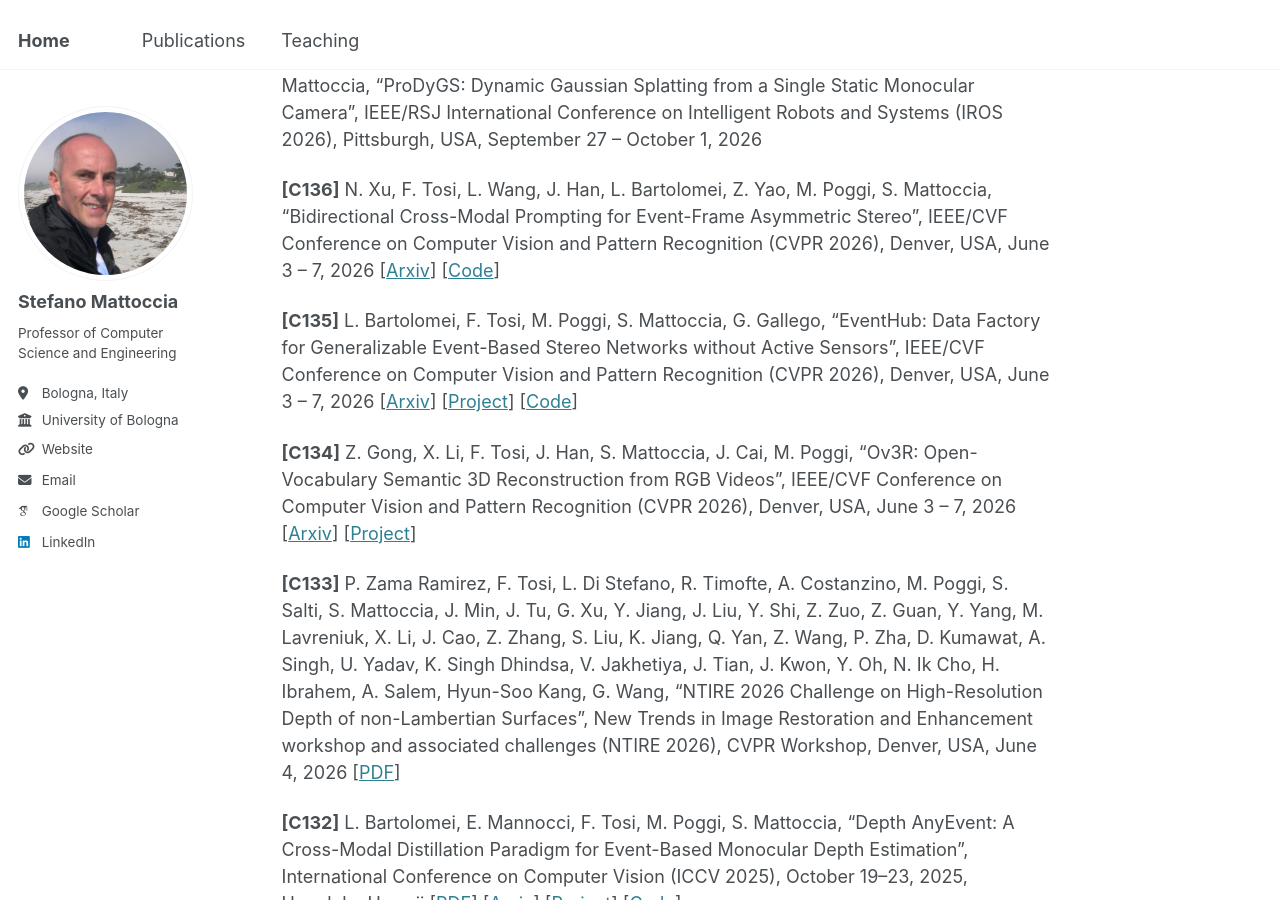
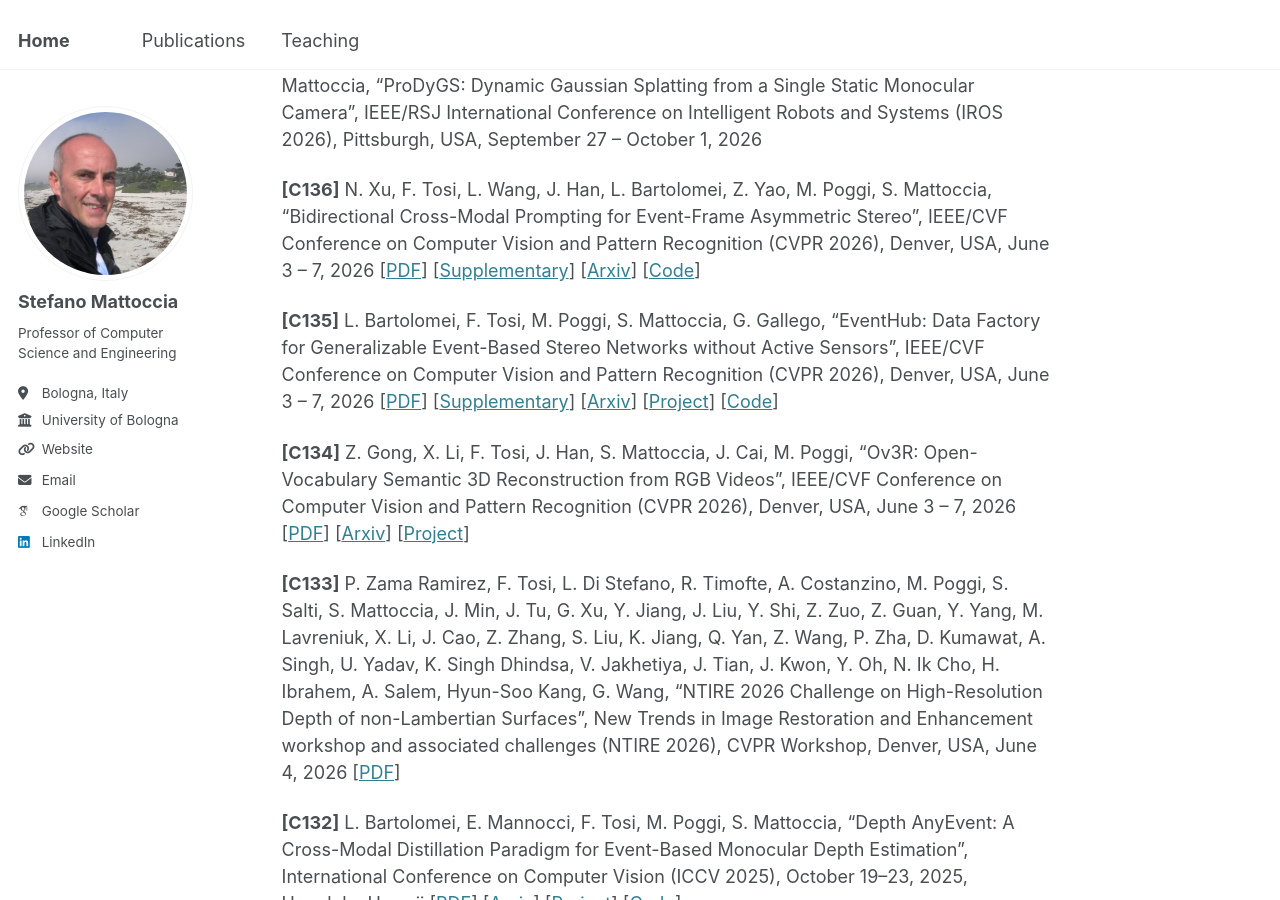
Before and after one commit to stefanomattoccia/stefanomattoccia.github.io, a Jekyll site: the page built from _pages/publications.md, in a window 1280 px wide and 900 px high, scrolled down 5006 px. Built offline with Jekyll 4.4.1, drawn with Linux system fonts in a browser that asks for light colours; some web fonts are replaced.

Commit message:
Enhance publication details with PDF and supplementary links
Updated publication entries with additional links for PDF and supplementary materials.

```diff
--- a/_pages/publications.md
+++ b/_pages/publications.md
@@ -106,11 +106,11 @@ International Conference and Workshop papers
 
 **[C137]** U. L. Cavalcanti, F. Tosi, M. Poggi, A. Conti, V. Zlokolica, V. Cambareri, S. Mattoccia, “ProDyGS: Dynamic Gaussian Splatting from a Single Static Monocular Camera”, IEEE/RSJ International Conference on Intelligent Robots and Systems (IROS 2026), Pittsburgh, USA, September 27 – October 1, 2026
 
-**[C136]** N. Xu, F. Tosi, L. Wang, J. Han, L. Bartolomei, Z. Yao, M. Poggi, S. Mattoccia, “Bidirectional Cross-Modal Prompting for Event-Frame Asymmetric Stereo”, IEEE/CVF Conference on Computer Vision and Pattern Recognition (CVPR 2026), Denver, USA, June 3 – 7, 2026 [[Arxiv](https://arxiv.org/pdf/2604.15312)] [[Code](https://github.com/xnh97/Bi-CMPStereo)]
+**[C136]** N. Xu, F. Tosi, L. Wang, J. Han, L. Bartolomei, Z. Yao, M. Poggi, S. Mattoccia, “Bidirectional Cross-Modal Prompting for Event-Frame Asymmetric Stereo”, IEEE/CVF Conference on Computer Vision and Pattern Recognition (CVPR 2026), Denver, USA, June 3 – 7, 2026 [[PDF](https://openaccess.thecvf.com/content/CVPR2026/papers/Xu_Bidirectional_Cross-Modal_Prompting_for_Event-Frame_Asymmetric_Stereo_CVPR_2026_paper.pdf)] [[Supplementary](https://openaccess.thecvf.com/content/CVPR2026/supplemental/Xu_Bidirectional_Cross-Modal_Prompting_CVPR_2026_supplemental.pdf)] [[Arxiv](https://arxiv.org/pdf/2604.15312)] [[Code](https://github.com/xnh97/Bi-CMPStereo)]
 
-**[C135]** L. Bartolomei, F. Tosi, M. Poggi, S. Mattoccia, G. Gallego, “EventHub: Data Factory for Generalizable Event-Based Stereo Networks without Active Sensors”, IEEE/CVF Conference on Computer Vision and Pattern Recognition (CVPR 2026), Denver, USA, June 3 – 7, 2026 [[Arxiv](https://arxiv.org/pdf/2604.02331)] [[Project](https://bartn8.github.io/eventhub/)] [[Code](https://github.com/bartn8/eventhub)]
+**[C135]** L. Bartolomei, F. Tosi, M. Poggi, S. Mattoccia, G. Gallego, “EventHub: Data Factory for Generalizable Event-Based Stereo Networks without Active Sensors”, IEEE/CVF Conference on Computer Vision and Pattern Recognition (CVPR 2026), Denver, USA, June 3 – 7, 2026 [[PDF](https://openaccess.thecvf.com/content/CVPR2026/papers/Bartolomei_EventHub_Data_Factory_for_Generalizable_Event-Based_Stereo_Networks_without_Active_CVPR_2026_paper.pdf)] [[Supplementary](https://openaccess.thecvf.com/content/CVPR2026/supplemental/Bartolomei_EventHub_Data_Factory_CVPR_2026_supplemental.pdf)] [[Arxiv](https://arxiv.org/pdf/2604.02331)] [[Project](https://bartn8.github.io/eventhub/)] [[Code](https://github.com/bartn8/eventhub)]
 
-**[C134]** Z. Gong, X. Li, F. Tosi, J. Han, S. Mattoccia, J. Cai, M. Poggi, “Ov3R: Open-Vocabulary Semantic 3D Reconstruction from RGB Videos”, IEEE/CVF Conference on Computer Vision and Pattern Recognition (CVPR 2026), Denver, USA, June 3 – 7, 2026 [[Arxiv](https://arxiv.org/pdf/2507.22052)] [[Project](https://zorangong.github.io/Ov3R_page/)]
+**[C134]** Z. Gong, X. Li, F. Tosi, J. Han, S. Mattoccia, J. Cai, M. Poggi, “Ov3R: Open-Vocabulary Semantic 3D Reconstruction from RGB Videos”, IEEE/CVF Conference on Computer Vision and Pattern Recognition (CVPR 2026), Denver, USA, June 3 – 7, 2026 [[PDF](https://openaccess.thecvf.com/content/CVPR2026/papers/Gong_Ov3R_Open-Vocabulary_Semantic_3D_Reconstruction_from_RGB_Videos_CVPR_2026_paper.pdf)] [[Arxiv](https://arxiv.org/pdf/2507.22052)] [[Project](https://zorangong.github.io/Ov3R_page/)]
 
 **[C133]** P. Zama Ramirez, F. Tosi, L. Di Stefano, R. Timofte, A. Costanzino, M. Poggi, S. Salti, S. Mattoccia, J. Min, J. Tu, G. Xu, Y. Jiang, J. Liu, Y. Shi, Z. Zuo, Z. Guan, Y. Yang, M. Lavreniuk, X. Li, J. Cao, Z. Zhang, S. Liu, K. Jiang, Q. Yan, Z. Wang, P. Zha, D. Kumawat, A. Singh, U. Yadav, K. Singh Dhindsa, V. Jakhetiya, J. Tian, J. Kwon, Y. Oh, N. Ik Cho, H. Ibrahem, A. Salem, Hyun-Soo Kang, G. Wang, “NTIRE 2026 Challenge on High-Resolution Depth of non-Lambertian Surfaces”, New Trends in Image Restoration and Enhancement workshop and associated challenges (NTIRE 2026), CVPR Workshop,  Denver, USA, June 4, 2026 [[PDF](https://openaccess.thecvf.com/content/CVPR2026W/NTIRE/papers/Ramirez_NTIRE_2026_Challenge_on_High-Resolution_Depth_of_non-Lambertian_Surfaces_CVPRW_2026_paper.pdf)]
 
```
